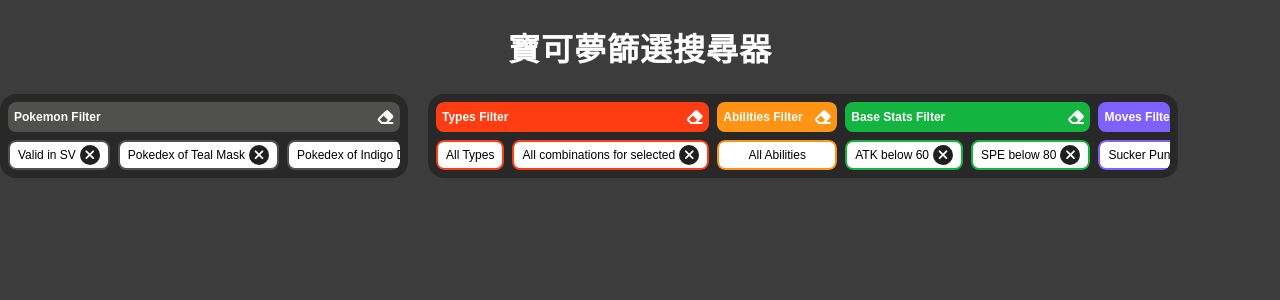
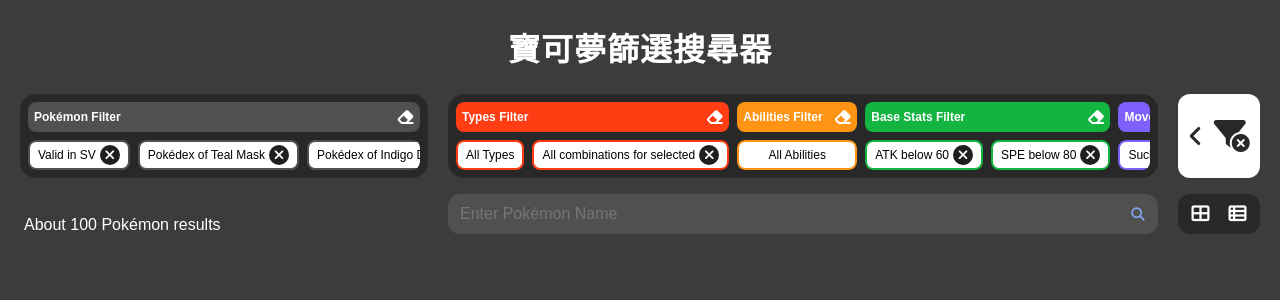
Before and after one commit to StanleyHaw/pokemon-battle-filter, a React (Create React App) app: page / in a window 1280 px wide. Shown: the top 300 px of the page. Built offline with nearby package versions, Linux system fonts and the light colour scheme.

Commit message:
feat: added filter-display other features

```diff
--- /dev/null
+++ b/src/component/SearchBar.jsx
@@ -0,0 +1,61 @@
+import React from 'react';
+import styled from 'styled-components';
+import { lighten } from 'polished';
+
+const SearchBarWrapper = styled.label`
+  position: relative;
+`;
+
+const InputBar = styled.input`
+  width: 100%;
+  height: 40px;
+  border: none;
+  border-radius: 12px;
+  padding-left: 12px;
+  font-size: 16px;
+  background: ${(props) => props.theme.defaultGrey500};
+  color: ${(props) => props.theme.defaultWhite};
+
+  &:focus {
+    outline: 2px ${(props) => props.theme.defaultBlue} solid;
+  }
+`;
+
+const SearchButton = styled.button`
+  position: absolute;
+  right: 4px;
+  top: 50%;
+  transform: translateY(-50%);
+  width: 32px;
+  height: 32px;
+  background: transparent;
+  border: none;
+  border-radius: 8px;
+
+  & i {
+    color: ${(props) => lighten(0.2, props.theme.defaultBlue)};
+  }
+
+  &:hover {
+    background: ${(props) => props.theme.defaultGrey600};
+    cursor: pointer;
+  }
+
+  &:active {
+    background: ${(props) => props.theme.defaultGrey700};
+    cursor: pointer;
+  }
+`;
+
+function SearchBar({ id, placeholder }) {
+  return (
+    <SearchBarWrapper>
+      <InputBar type="text" id={id} placeholder={placeholder} />
+      <SearchButton>
+        <i className="fa-solid fa-magnifying-glass"></i>
+      </SearchButton>
+    </SearchBarWrapper>
+  );
+}
+
+export default SearchBar;
--- /dev/null
+++ b/src/component/ToggleButton.jsx
@@ -0,0 +1,45 @@
+import React from 'react';
+import styled from 'styled-components';
+
+const ButtonContainer = styled.div`
+  display: flex;
+  justify-content: space-evenly;
+  align-items: center;
+  width: 100%;
+  height: 40px;
+  padding: 4px;
+  background: ${(props) => props.theme.defaultGrey700};
+  border-radius: 12px;
+`;
+
+const Button = styled.button`
+  width: 100%;
+  height: 100%;
+  border: none;
+  border-radius: 8px;
+  background: transparent;
+  color: ${(props) => props.theme.defaultWhite};
+
+  & i {
+    font-size: 18px;
+  }
+
+  &:hover {
+    background: ${(props) => props.theme.defaultGrey500};
+  }
+
+  &:active {
+    background: ${(props) => props.theme.defaultGrey600};
+  }
+`;
+
+function ToggleButton({ button1, button2 }) {
+  return (
+    <ButtonContainer>
+      <Button>{button1}</Button>
+      <Button>{button2}</Button>
+    </ButtonContainer>
+  );
+}
+
+export default ToggleButton;
--- a/src/filter-display/FilterDisplay.jsx
+++ b/src/filter-display/FilterDisplay.jsx
@@ -2,6 +2,8 @@
 import styled from 'styled-components';
 import Filter from '../component/Filter';
 import FilterElement from '../component/FilterElement';
+import SearchBar from '../component/SearchBar';
+import ToggleButton from '../component/ToggleButton';
 import { speciesFilterData, pokemonFilterData } from './filter-display-data';
 
 const FilterDisplayContainer = styled.div`
@@ -10,11 +12,60 @@
   grid-column-gap: 20px;
   grid-row-gap: 16px;
   font-size: 12px;
+  margin: 0 20px;
   margin-bottom: 16px;
   grid-template-columns: 408px calc(100% - 408px - 20px - 82px - 20px) 82px;
 `;
 
-function FilterDisplay() {
+const MenuButton = styled.button`
+  position: relative;
+  width: 100%;
+  height: 100%;
+  background: ${(props) => props.theme.defaultWhite};
+  display: flex;
+  justify-content: space-evenly;
+  align-items: center;
+  border: none;
+  border-radius: 12px;
+
+  & i {
+    color: ${(props) => props.theme.defaultGrey700};
+    font-size: 32px;
+    transition: color 0.3s ease;
+  }
+
+  & .fa-angle-left {
+    font-size: 24px;
+  }
+
+  &:hover {
+    i {
+      color: ${(props) => props.theme.defaultBlue};
+    }
+  }
+
+  &:active {
+    background: ${(props) => props.theme.defaultGrey200};
+
+    & i {
+      color: ${(props) => props.theme.defaultBlue};
+    }
+  }
+`;
+
+const ResultStats = styled.div`
+  position: relative;
+  display: flex;
+  align-items: flex-end;
+
+  p {
+    padding-left: 4px;
+    color: ${(props) => props.theme.defaultWhite};
+    font-size: 16px;
+  }
+`;
+
+function FilterDisplay({ resultAmount = 100 }) {
   return (
     <FilterDisplayContainer>
       <Filter>
@@ -27,6 +78,20 @@
           <FilterElement key={index} options={data.options} title={data.title} color={data.color} />
         ))}
       </Filter>
+      <MenuButton>
+        <i className="fa-solid fa-angle-left"></i>
+        <i className="fa-solid fa-filter-circle-xmark"></i>
+      </MenuButton>
+      <ResultStats>
+        <p>
+          About {resultAmount} Pokémon {resultAmount <= 1 ? 'result' : 'results'}
+        </p>
+      </ResultStats>
+      <SearchBar placeholder={'Enter Pokémon Name'} />
+      <ToggleButton
+        button1={<i className="fa-solid fa-table-cells-large"></i>}
+        button2={<i className="fa-solid fa-table-list"></i>}
+      />
     </FilterDisplayContainer>
   );
 }
--- a/src/filter-display/filter-display-data.js
+++ b/src/filter-display/filter-display-data.js
@@ -30,12 +30,12 @@
 
 const pokemonFilterData = [
   {
-    title: 'Pokemon Filter',
+    title: 'Pokémon Filter',
     color: themeColor.defaultGrey500,
     options: [
       { content: 'Valid in SV' },
-      { content: 'Pokedex of Teal Mask' },
-      { content: 'Pokedex of Indigo Disk' },
+      { content: 'Pokédex of Teal Mask' },
+      { content: 'Pokédex of Indigo Disk' },
       { content: 'Exclude Restricted Legendary' },
       { content: 'Exclude Mythical' }
     ]
--- a/src/style/global-style.js
+++ b/src/style/global-style.js
@@ -37,12 +37,12 @@
 
   h1 {
   text-align: center;
-  color: global.$defaultWhite;
+  color: ${(props) => props.theme.defaultWhite};
   letter-spacing: 1px;
   }
 
   h3 {
-    color: global.$defaultWhite;
+    color: ${(props) => props.theme.defaultWhite};
     font-size: 20px;
     font-weight: 500;
   }
@@ -56,10 +56,6 @@
     font-weight: 600;
     font-size: 12px;
   }
-
-  section {
-    margin: 0 20px;
-  }
 `;
 
 export default GlobalStyle;
```
